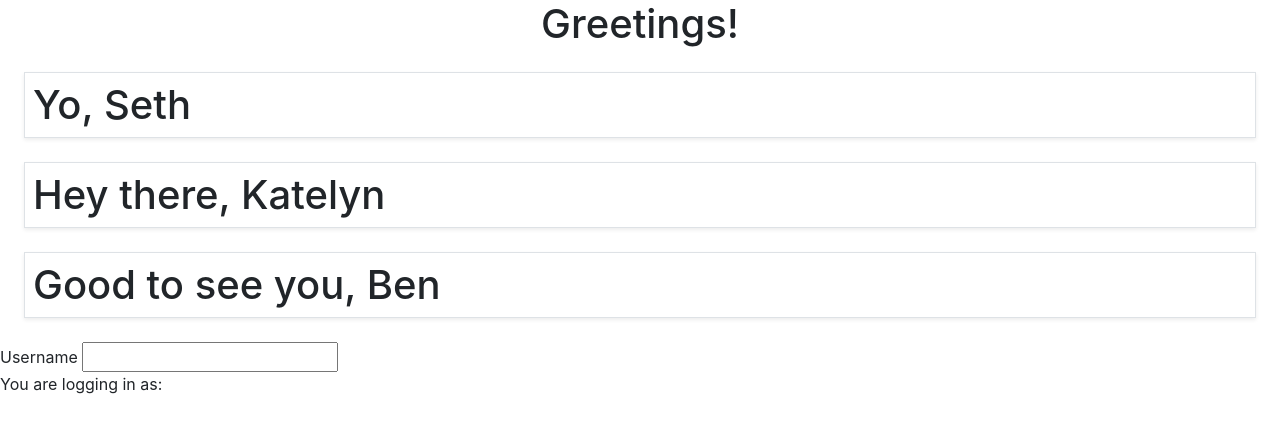
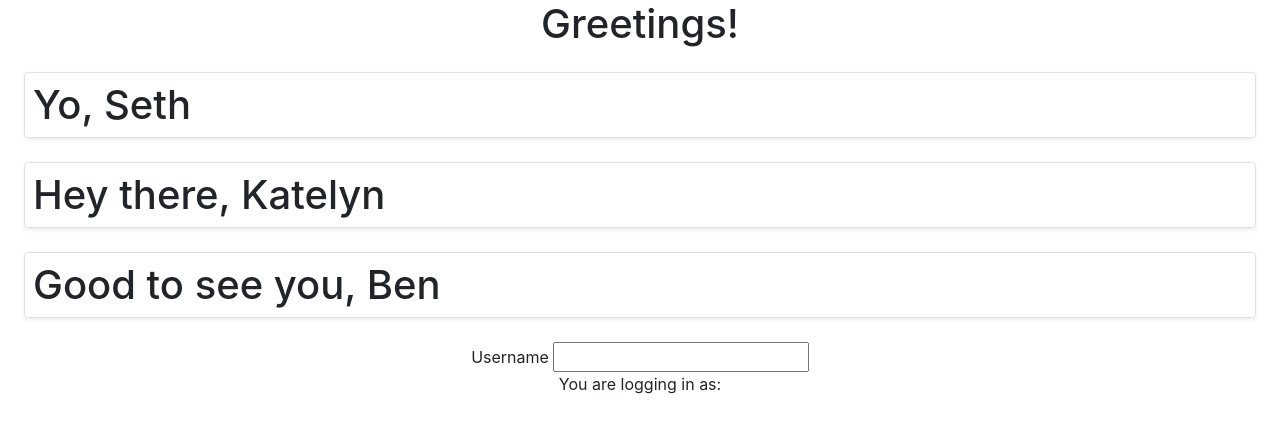
Before and after one commit to Harbison0906/still-reacting, a React (Create React App) app in the folder still-reacting-to-react/: page / in a window 1280 px wide. Shown: the top 432 px of the page. Built offline with nearby package versions, Linux system fonts and the light colour scheme.

Commit message:
added a little bit of styling

```diff
--- a/still-reacting-to-react/src/App.js
+++ b/still-reacting-to-react/src/App.js
@@ -21,8 +21,8 @@ const App = () => {
 
     return (
       <>
-        <h1>Website loading...</h1>
-        <button onClick={handleToggle}>Toggle State</button>
+        <h1 className="m-3 text-center">Website loading...</h1>
+        <button className="btn btn-primary mx-auto d-block shadow" onClick={handleToggle}>Toggle State</button>
       </>
     )
 
@@ -34,9 +34,10 @@ const App = () => {
       <Greeter name="Seth" phrase="Yo" />
       <Greeter name="Katelyn" phrase="Hey there" />
       <Greeter name="Ben" phrase="Good to see you" />
-
-      <span className="mr-1">Username</span><input value={username} onChange={(e => setUsername(e.target.value))} />
-      <p>You are logging in as: {username}</p>
+      <div className="text-center">
+        <span className="mr-1">Username</span><input value={username} onChange={(e => setUsername(e.target.value))} />
+        <p>You are logging in as: {username}</p>
+      </div>
     </>
   )
 }
--- a/still-reacting-to-react/src/components/Greeter.jsx
+++ b/still-reacting-to-react/src/components/Greeter.jsx
@@ -3,7 +3,7 @@ import React from 'react';
 const Greeter = props => {
   return (
     <>
-      <h1 className="shadow-sm m-4 border p-2">{props.phrase}, {props.name}</h1>
+      <h1 className="shadow-sm m-4 border rounded p-2">{props.phrase}, {props.name}</h1>
     </>
   )
 }
```
